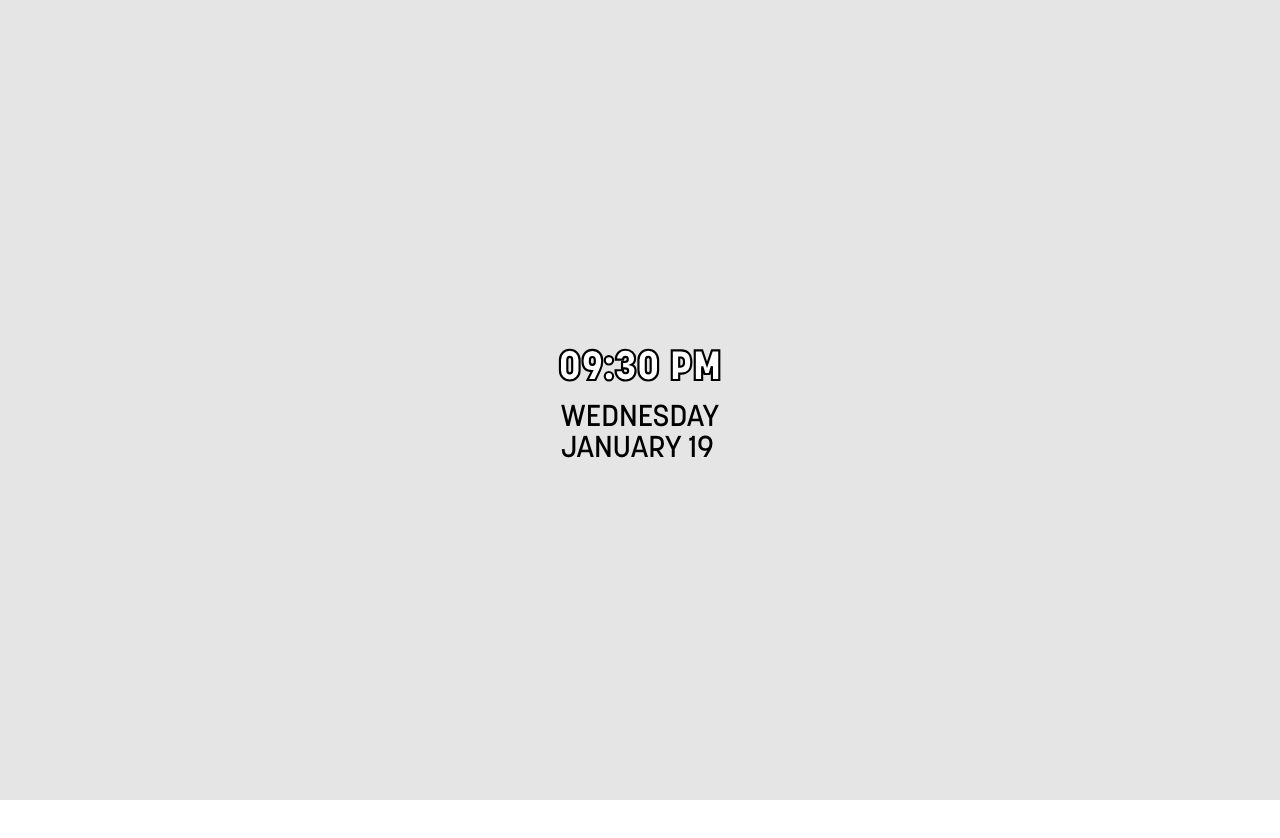
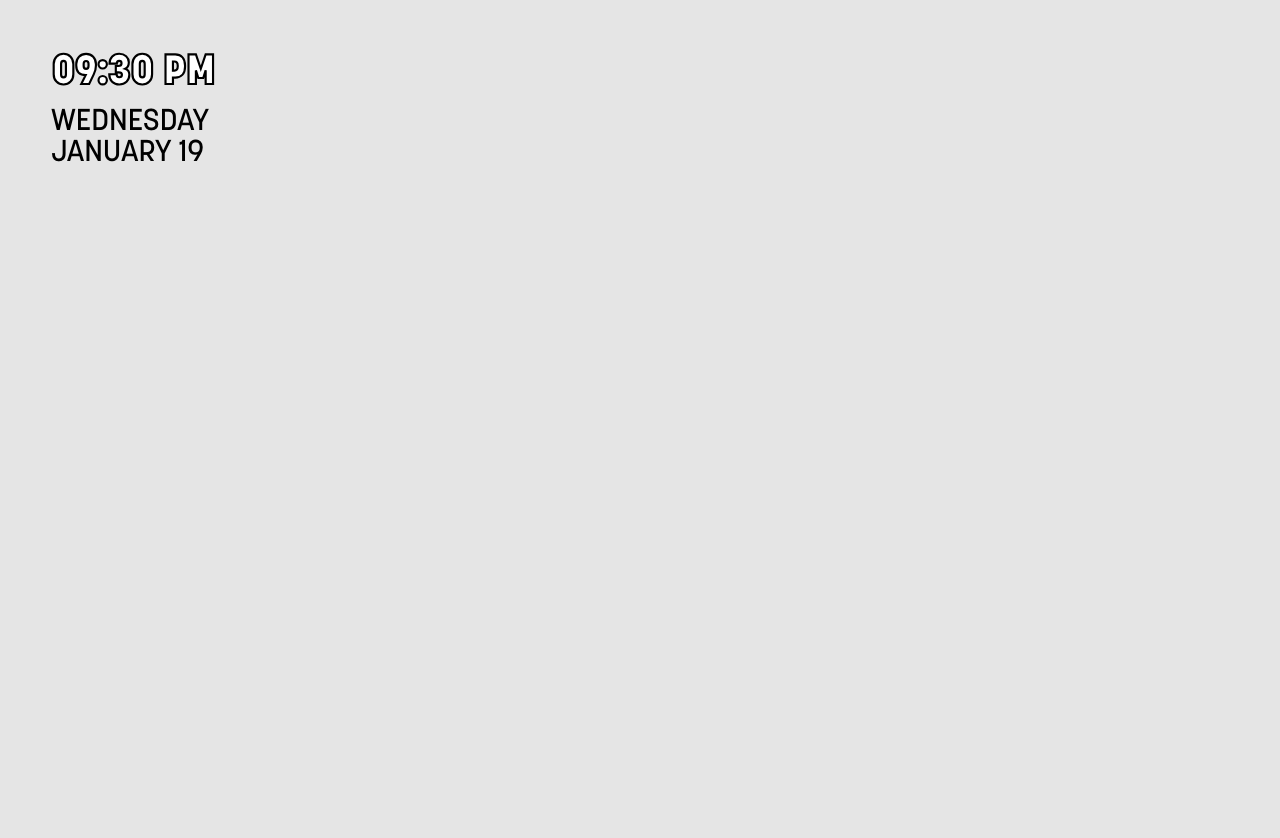
Before and after one commit to WITS-Team-1/client, a React (Create React App) app: page / in a window 1280 px wide. Shown: the top 838 px of the page. Before the commit the page ends 800 px from the top, so only its background shows below. Built offline with nearby package versions, Linux system fonts and the light colour scheme.

Commit message:
adjusted positioning

```diff
--- a/src/App.css
+++ b/src/App.css
@@ -18,8 +18,9 @@
   min-height: 100vh;
   display: flex;
   flex-direction: column;
-  align-items: center;
-  justify-content: center;
+  padding: 40px;
+  align-items: left;
+  justify-content: left;
   font-size: calc(10px + 2vmin);
   color: white;
 }
--- a/src/ClockComponent/ClockComponent.js
+++ b/src/ClockComponent/ClockComponent.js
@@ -15,13 +15,13 @@ function ClockComponent() {
 
     function getTime() {
         const time = new Date();
-        var timeString = time.toLocaleTimeString([], { hour: '2-digit', minute: '2-digit' });
+        const timeString = time.toLocaleTimeString([], { hour: '2-digit', minute: '2-digit' });
         setClockState(timeString);
     }
 
     return(
         <div style={
-            {fontSize: "42px", fontWeight: "bold", fontFamily: "KorolevHeavy", margin: "12px",
+            {fontSize: "42px", fontWeight: "bold", fontFamily: "KorolevHeavy", margin: "12px", position: "relative", left: "0px",
             "-webkit-text-stroke-width": "2.15px", "-webkit-text-stroke-color": "black"}}>
             {clockState}
         </div>
--- a/src/ClockComponent/DateComponent.js
+++ b/src/ClockComponent/DateComponent.js
@@ -3,15 +3,15 @@ import WebFont from 'webfontloader';
 
 var date = () =>
 {
-    var showDate = new Date();
-    var optionsWeekday = { weekday: 'long' }
-    var optionsDate = { month: 'long', day: 'numeric' }
-    var weekdayString = showDate.toLocaleDateString("en-US", optionsWeekday)
-    var dateString = showDate.toLocaleDateString("en-US", optionsDate);
+    const showDate = new Date();
+    const optionsWeekday = { weekday: 'long' }
+    const optionsDate = { month: 'long', day: 'numeric' }
+    const weekdayString = showDate.toLocaleDateString("en-US", optionsWeekday)
+    const dateString = showDate.toLocaleDateString("en-US", optionsDate);
 
     return(
-        <div style={{fontSize: "30px", fontFamily: "KorolevMedium", color: "black",
-        textAlign: "left", textTransform: "uppercase"}}>
+        <div style={{fontSize: "30px", fontFamily: "KorolevMedium", color: "black", position: "relative", left: "11px",
+        textTransform: "uppercase"}}>
             {weekdayString}
             <br/>
             {dateString}
```
